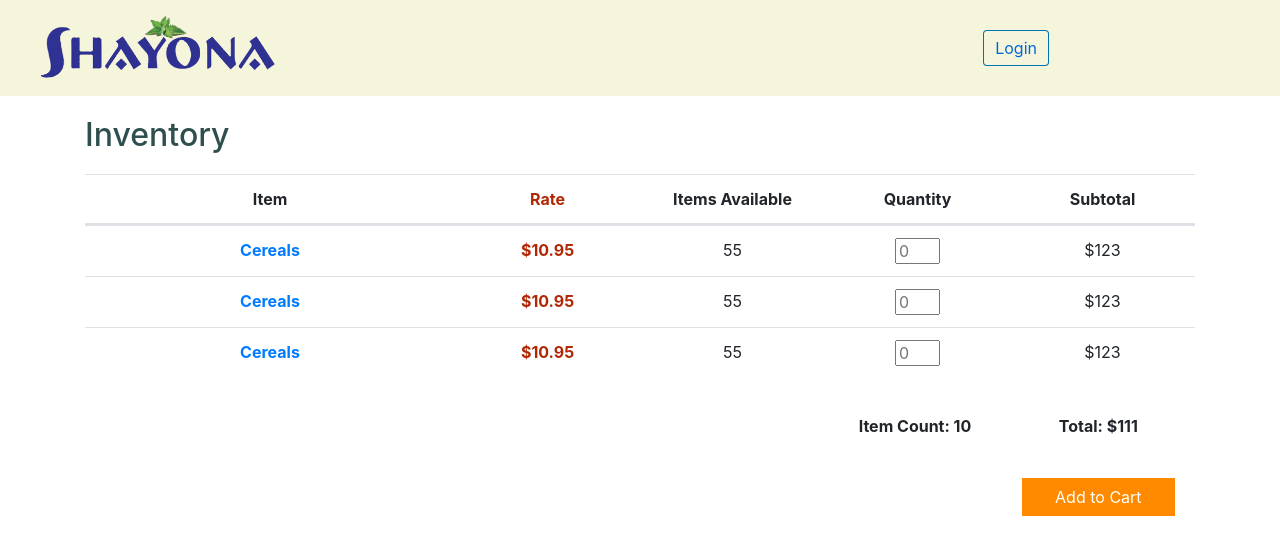
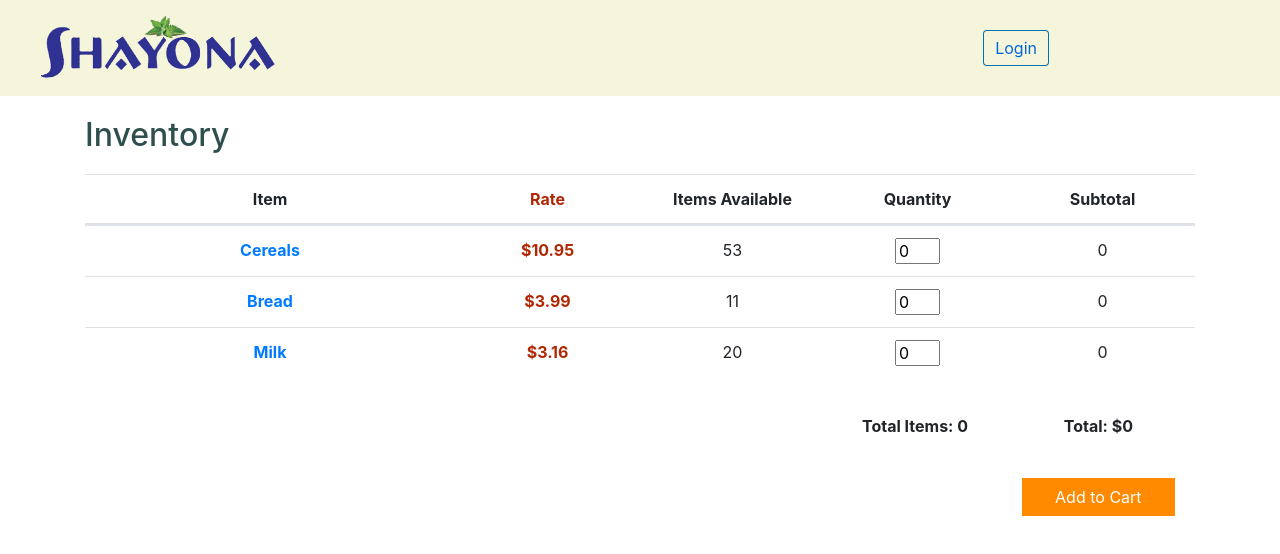
Before and after one commit to nguyensjsu/fa18-281-dynamics, a React (Create React App) app in the folder frontend/: page /inventory in a window 1280 px wide. Shown: the top 554 px of the page. Built offline with nearby package versions, Linux system fonts and the light colour scheme.

Commit message:
Made inventory UI dynamic
The list is now dynamic and the values of subtotal, total items and order total will change as per the change in order quantity.

```diff
--- a/frontend/src/component/Inventory/index.jsx
+++ b/frontend/src/component/Inventory/index.jsx
@@ -1,10 +1,98 @@
 import React, { Component } from "react";
 import { Link } from "react-router-dom";
-import uniqid from "uniqid";
 import "./index.css";
 
 class Inventory extends Component {
+  constructor() {
+    super();
+    this.state = {
+      inventory: [
+        {
+          id: 1,
+          name: "Cereals",
+          rate: 10.95,
+          inventory: 53,
+          quantity: 0,
+          subtotal: 0
+        },
+        {
+          id: 2,
+          name: "Bread",
+          rate: 3.99,
+          inventory: 11,
+          quantity: 0,
+          subtotal: 0
+        },
+        {
+          id: 3,
+          name: "Milk",
+          rate: 3.16,
+          inventory: 20,
+          quantity: 0,
+          subtotal: 0
+        }
+      ],
+      total: 0,
+      itemCount: 0
+    };
+  }
+
+  quantityChangeHandler = (e, id) => {
+    let inventory = this.state.inventory;
+    for (let item of inventory) {
+      if (item.id === id) {
+        if (e.target.value <= item.inventory) {
+          item.quantity = parseInt(e.target.value);
+          item.subtotal = parseFloat((item.quantity * item.rate).toFixed(2));
+        }
+      }
+    }
+    this.setState({ inventory: inventory });
+    this.totalChangeHandler();
+    this.itemCountChangeHandler();
+  };
+
+  totalChangeHandler() {
+    let inventory = this.state.inventory;
+    let total = 0;
+    for (let item of inventory) {
+      if (item.subtotal === undefined) item.subtotal = 0;
+      total += item.subtotal;
+    }
+    this.setState({ total: parseFloat(total.toFixed(2)) });
+  }
+
+  itemCountChangeHandler() {
+    let inventory = this.state.inventory;
+    let itemCount = 0;
+    for (let item of inventory) {
+      itemCount += item.quantity;
+    }
+    this.setState({ itemCount: parseFloat(itemCount.toFixed(2)) });
+  }
+
   render() {
+    let item_list = this.state.inventory.map(item => {
+      return (
+        <tr key={item.id}>
+          <td className="item name col-lg-4">
+            <Link to="">{item.name}</Link>
+          </td>
+          <td className="item rate col-lg-2">${item.rate}</td>
+          <td className="item inventory col-lg-2">{item.inventory}</td>
+          <td className="item quantity col-lg-2">
+            <input
+              value={item.quantity}
+              min="0"
+              max={item.inventory}
+              onChange={e => this.quantityChangeHandler(e, item.id)}
+              type="number"
+            />
+          </td>
+          <td className="item subtotal col-lg-2">{item.subtotal}</td>
+        </tr>
+      );
+    });
     return (
       <React.Fragment>
         <div className="container">
@@ -24,67 +112,20 @@ class Inventory extends Component {
               </tr>
             </thead>
             <tbody
-              key={uniqid()}
               className="card-parent table table-hover container grocery-item"
               style={{ margin: "auto" }}
             >
-              <tr>
-                <td className="item name col-lg-4">
-                  <Link to="">Cereals</Link>
-                </td>
-                <td className="item rate col-lg-2">$10.95</td>
-                <td className="item inventory col-lg-2">55</td>
-                <td className="item quantity col-lg-2">
-                  <input
-                    placeholder="0"
-                    min="0"
-                    max="10"
-                    onChange={this.quantityChangeHandler}
-                    type="number"
-                  />
-                </td>
-                <td className="item subtotal col-lg-2">$123</td>
-              </tr>
-              <tr>
-                <td className="item name col-lg-4">
-                  <Link to="">Cereals</Link>
-                </td>
-                <td className="item rate col-lg-2">$10.95</td>
-                <td className="item inventory col-lg-2">55</td>
-                <td className="item quantity col-lg-2">
-                  <input
-                    placeholder="0"
-                    min="0"
-                    max="10"
-                    onChange={this.quantityChangeHandler}
-                    type="number"
-                  />
-                </td>
-                <td className="item subtotal col-lg-2">$123</td>
-              </tr>
-              <tr>
-                <td className="item name col-lg-4">
-                  <Link to="">Cereals</Link>
-                </td>
-                <td className="item rate col-lg-2">$10.95</td>
-                <td className="item inventory col-lg-2">55</td>
-                <td className="item quantity col-lg-2">
-                  <input
-                    placeholder="0"
-                    min="0"
-                    max="10"
-                    onChange={this.quantityChangeHandler}
-                    type="number"
-                  />
-                </td>
-                <td className="item subtotal col-lg-2">$123</td>
-              </tr>
+              {item_list}
             </tbody>
           </table>
           <div className="total-row row">
             <span className="col-lg-8" />
-            <div className="item-count col-lg-2">Item Count: 10</div>
-            <div className="item-total col-lg-2">Total: $111</div>
+            <div className="item-count col-lg-2">
+              Total Items: {this.state.itemCount}
+            </div>
+            <div className="item-total col-lg-2">
+              Total: ${this.state.total}
+            </div>
           </div>
           <div className="total-row row">
             <span className="col-lg-10" />
```
